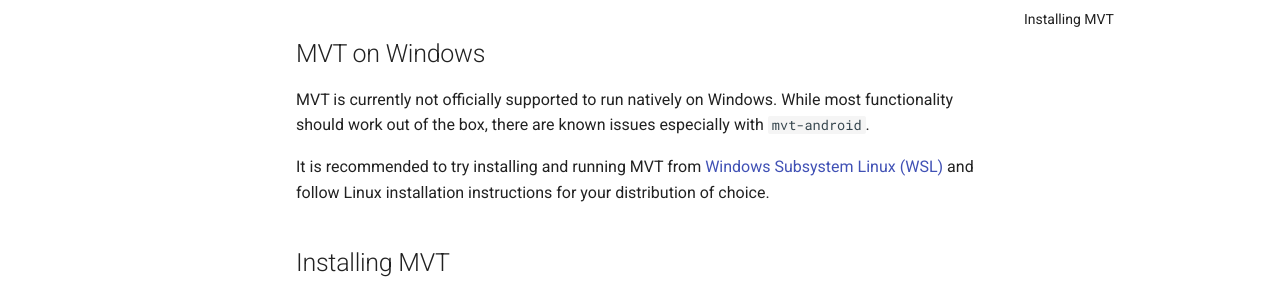
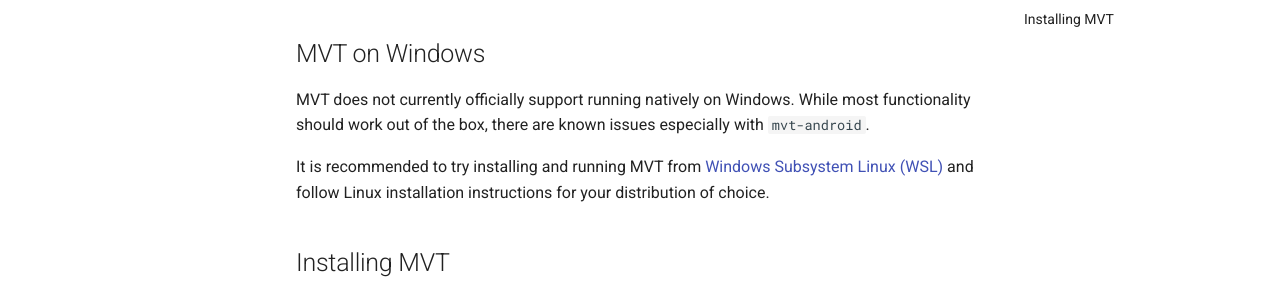
Before and after one commit to mvt-project/mvt, an MkDocs documentation site: the page built from docs/install.md, in a window 1280 px wide and 900 px high, scrolled down 583 px. Shown: the part 170-452 px from the top of the window. Built offline with MkDocs 1.6.1 and Material for MkDocs 9.7.7, drawn with Linux system fonts in a browser that asks for light colours; comment, search, counter and statistics services are not loaded.

Commit message:
Fixing language

```diff
--- a/docs/install.md
+++ b/docs/install.md
@@ -26,7 +26,7 @@ brew install python3 libusb sqlite3
 
 ## MVT on Windows
 
-MVT is currently not officially supported to run natively on Windows. While most functionality should work out of the box, there are known issues especially with `mvt-android`.
+MVT does not currently officially support running natively on Windows. While most functionality should work out of the box, there are known issues especially with `mvt-android`.
 
 It is recommended to try installing and running MVT from [Windows Subsystem Linux (WSL)](https://docs.microsoft.com/en-us/windows/wsl/about) and follow Linux installation instructions for your distribution of choice.
 
```
